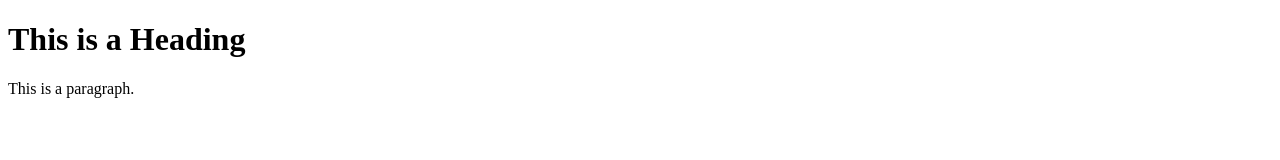
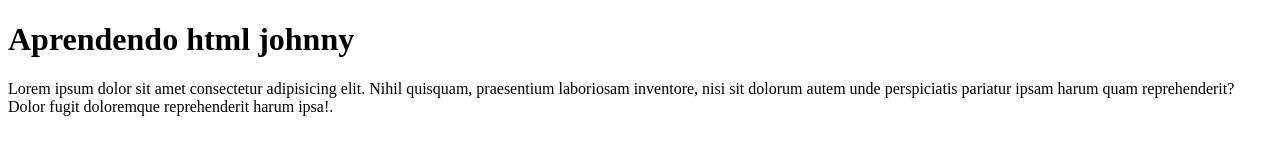
Before and after one commit to johnnysoutodev/learn-html, a plain HTML site: page src/index.html in a window 1280 px wide. Drawn offline with Linux system fonts and the light colour scheme.

Commit message:
adicionei o titulo e um paragrafo

```diff
--- a/src/index.html
+++ b/src/index.html
@@ -1,12 +1,12 @@
 <!DOCTYPE html>
 <html>
 <head>
-<title>Page Title</title>
+<title>Aprendendo html</title>
 </head>
 <body>
 
-<h1>This is a Heading</h1>
-<p>This is a paragraph.</p>
+<h1>Aprendendo html johnny</h1>
+<p>Lorem ipsum dolor sit amet consectetur adipisicing elit. Nihil quisquam, praesentium laboriosam inventore, nisi sit dolorum autem unde perspiciatis pariatur ipsam harum quam reprehenderit? Dolor fugit doloremque reprehenderit harum ipsa!.</p>
 
 </body>
 </html>
```
